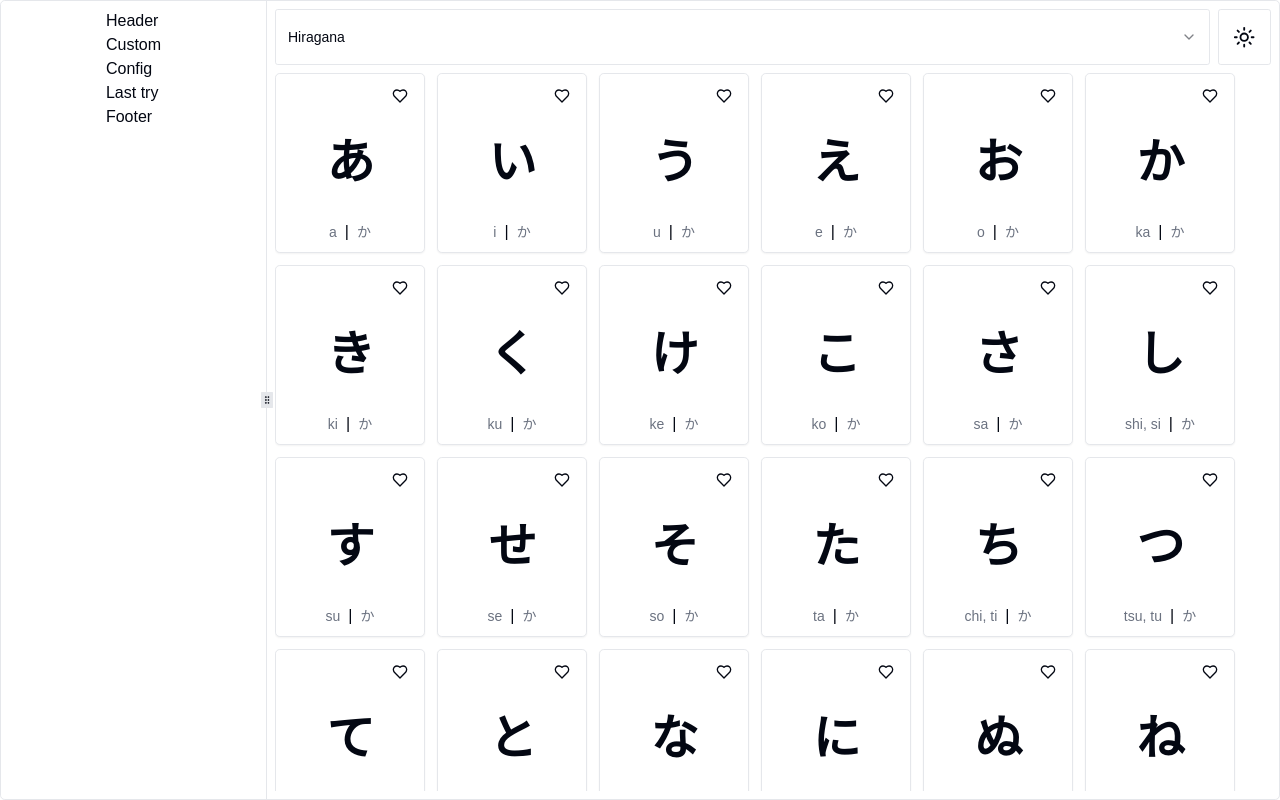
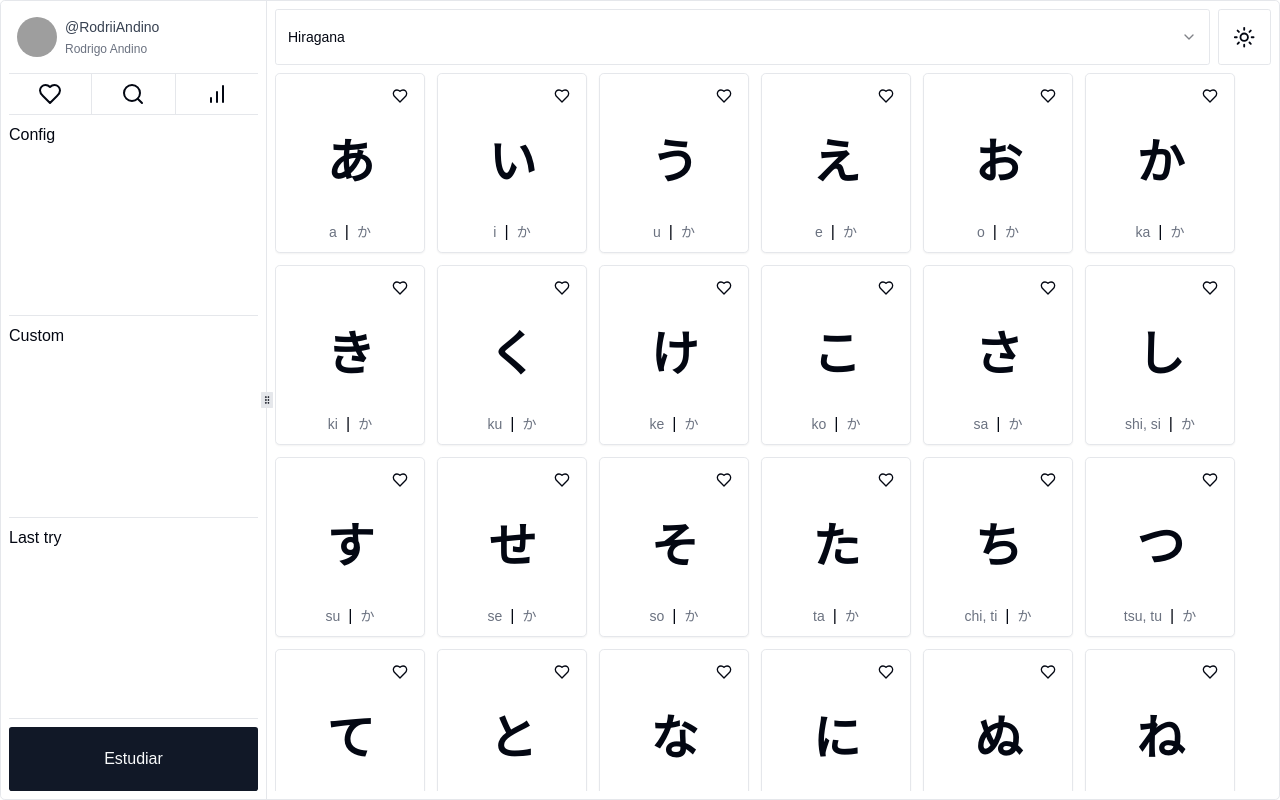
Before and after one commit to Rodriiandino/aprender-japones-flashcards, an Astro site: page / in a window 1280 px wide. Built offline with nearby package versions, Linux system fonts and the light colour scheme; Astro itself is replaced by a stand-in of ours; grey boxes are pictures that could not be loaded.

Commit message:
Add new dependencies and components

```diff
--- a/package.json
+++ b/package.json
@@ -15,8 +15,10 @@
     "@astrojs/tailwind": "^5.1.0",
     "@fontsource-variable/noto-sans-jp": "^5.0.18",
     "@nanostores/react": "^0.7.2",
+    "@radix-ui/react-avatar": "^1.0.4",
     "@radix-ui/react-dropdown-menu": "^2.0.6",
     "@radix-ui/react-select": "^2.0.0",
+    "@radix-ui/react-separator": "^1.0.3",
     "@radix-ui/react-slot": "^1.0.2",
     "@types/react": "^18.2.67",
     "@types/react-dom": "^18.2.22",
--- a/src/components/HeaderSelect.tsx
+++ b/src/components/HeaderSelect.tsx
@@ -21,7 +21,7 @@ export default function HeaderSelect() {
 
   return (
     <Select defaultValue={config} onValueChange={handleCharacterChange}>
-      <SelectTrigger className='w-full h-14'>
+      <SelectTrigger className='w-full h-14 hover:bg-accent'>
         <SelectValue placeholder='Selecciona un alfabetos' />
       </SelectTrigger>
       <SelectContent>
--- a/src/components/ResizableContent.tsx
+++ b/src/components/ResizableContent.tsx
@@ -14,6 +14,7 @@ import {
 } from '@/data/characters'
 import { alphabetType } from '@/store/learnStore'
 import { useStore } from '@nanostores/react'
+import Aside from './aside/Aside'
 
 export function ResizableDemo() {
   const config = useStore(alphabetType)
@@ -38,13 +39,7 @@ export function ResizableDemo() {
         maxSize={30}
         className='p-2 flex justify-between items-center flex-col gap-2'
       >
-        <aside>
-          <header>Header</header>
-          <section>Custom</section>
-          <section>Config</section>
-          <section>Last try</section>
-          <footer>Footer</footer>
-        </aside>
+        <Aside />
       </ResizablePanel>
       <ResizableHandle withHandle />
       <ResizablePanel
--- /dev/null
+++ b/src/components/aside/Aside.tsx
@@ -0,0 +1,26 @@
+import { Button } from '../ui/button'
+import HeaderAside from './HeaderAside'
+import { Separator } from '../ui/separator'
+
+export default function Aside() {
+  return (
+    <aside className='w-full h-full flex flex-col gap-2'>
+      <HeaderAside />
+
+      <section className='h-full'>Config</section>
+      <Separator />
+
+      <section className='h-full'>Custom</section>
+      <Separator />
+
+      <section className='h-full'>Last try</section>
+      <Separator />
+
+      <footer>
+        <Button variant='default' className='w-full h-16 sm:text-base'>
+          Estudiar
+        </Button>
+      </footer>
+    </aside>
+  )
+}
--- /dev/null
+++ b/src/components/aside/HeaderAside.tsx
@@ -0,0 +1,50 @@
+import { Heart, Search, BarChart, BadgeJapaneseYen } from 'lucide-react'
+import { Avatar, AvatarFallback, AvatarImage } from '../ui/avatar'
+import { Button } from '../ui/button'
+import { Separator } from '../ui/separator'
+
+export default function HeaderAside() {
+  return (
+    <header className='w-full flex flex-col gap-2'>
+      <div className='w-full h-14 p-2 flex gap-2  items-center'>
+        <a
+          href='https://github.com/rodriiandino'
+          target='_blank'
+          rel='noreferrer'
+        >
+          <Avatar>
+            <AvatarImage
+              src='https://github.com/rodriiandino.png'
+              alt='@RodriiAndino'
+            />
+            <AvatarFallback>
+              <BadgeJapaneseYen size={24} />
+            </AvatarFallback>
+          </Avatar>
+        </a>
+
+        <div className='flex flex-col gap-1'>
+          <span className='text-sm text-gray-700'>@RodriiAndino</span>
+          <span className='text-xs text-gray-500'>Rodrigo Andino</span>
+        </div>
+      </div>
+      <div>
+        <Separator />
+        <nav className='w-full flex justify-center items-center h-10'>
+          <Button variant='ghost' className='w-full'>
+            <Heart size={24} />
+          </Button>
+          <Separator orientation='vertical' />
+          <Button variant='ghost' className='w-full'>
+            <Search size={24} />
+          </Button>
+          <Separator orientation='vertical' />
+          <Button variant='ghost' className='w-full'>
+            <BarChart size={24} />
+          </Button>
+        </nav>
+        <Separator />
+      </div>
+    </header>
+  )
+}
--- /dev/null
+++ b/src/components/ui/avatar.tsx
@@ -0,0 +1,48 @@
+import * as React from "react"
+import * as AvatarPrimitive from "@radix-ui/react-avatar"
+
+import { cn } from "@/lib/utils"
+
+const Avatar = React.forwardRef<
+  React.ElementRef<typeof AvatarPrimitive.Root>,
+  React.ComponentPropsWithoutRef<typeof AvatarPrimitive.Root>
+>(({ className, ...props }, ref) => (
+  <AvatarPrimitive.Root
+    ref={ref}
+    className={cn(
+      "relative flex h-10 w-10 shrink-0 overflow-hidden rounded-full",
+      className
+    )}
+    {...props}
+  />
+))
+Avatar.displayName = AvatarPrimitive.Root.displayName
+
+const AvatarImage = React.forwardRef<
+  React.ElementRef<typeof AvatarPrimitive.Image>,
+  React.ComponentPropsWithoutRef<typeof AvatarPrimitive.Image>
+>(({ className, ...props }, ref) => (
+  <AvatarPrimitive.Image
+    ref={ref}
+    className={cn("aspect-square h-full w-full", className)}
+    {...props}
+  />
+))
+AvatarImage.displayName = AvatarPrimitive.Image.displayName
+
+const AvatarFallback = React.forwardRef<
+  React.ElementRef<typeof AvatarPrimitive.Fallback>,
+  React.ComponentPropsWithoutRef<typeof AvatarPrimitive.Fallback>
+>(({ className, ...props }, ref) => (
+  <AvatarPrimitive.Fallback
+    ref={ref}
+    className={cn(
+      "flex h-full w-full items-center justify-center rounded-full bg-muted",
+      className
+    )}
+    {...props}
+  />
+))
+AvatarFallback.displayName = AvatarPrimitive.Fallback.displayName
+
+export { Avatar, AvatarImage, AvatarFallback }
--- /dev/null
+++ b/src/components/ui/separator.tsx
@@ -0,0 +1,29 @@
+import * as React from "react"
+import * as SeparatorPrimitive from "@radix-ui/react-separator"
+
+import { cn } from "@/lib/utils"
+
+const Separator = React.forwardRef<
+  React.ElementRef<typeof SeparatorPrimitive.Root>,
+  React.ComponentPropsWithoutRef<typeof SeparatorPrimitive.Root>
+>(
+  (
+    { className, orientation = "horizontal", decorative = true, ...props },
+    ref
+  ) => (
+    <SeparatorPrimitive.Root
+      ref={ref}
+      decorative={decorative}
+      orientation={orientation}
+      className={cn(
+        "shrink-0 bg-border",
+        orientation === "horizontal" ? "h-[1px] w-full" : "h-full w-[1px]",
+        className
+      )}
+      {...props}
+    />
+  )
+)
+Separator.displayName = SeparatorPrimitive.Root.displayName
+
+export { Separator }
```
Also changed, not shown: 1 other file.
